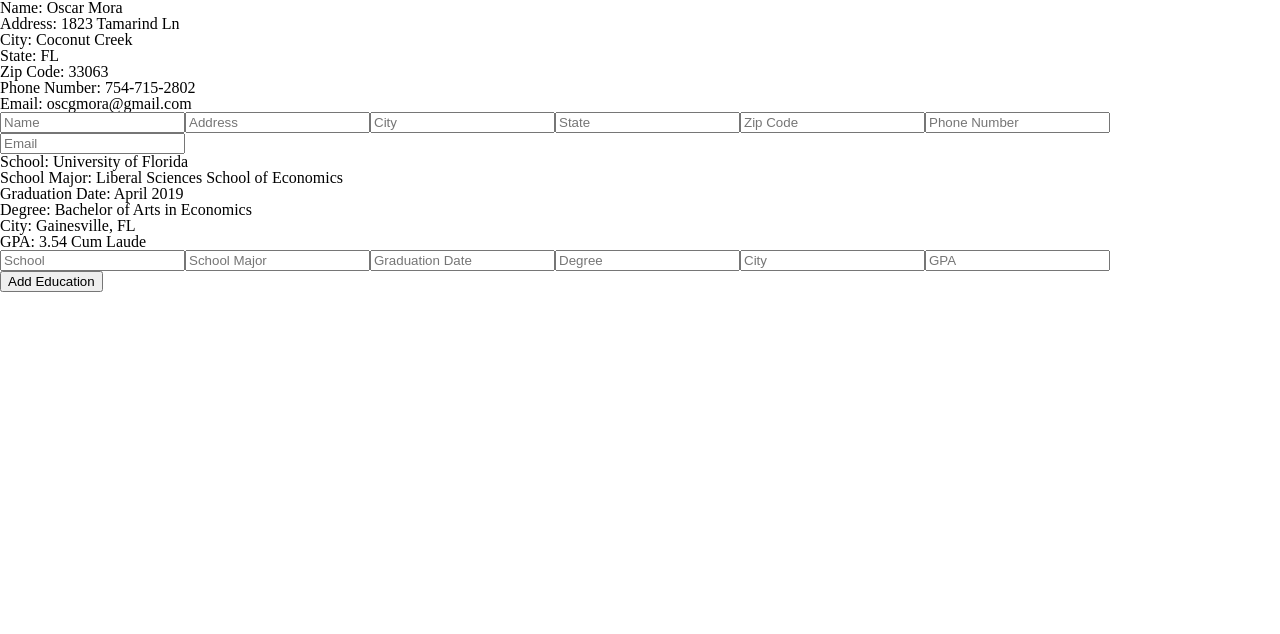
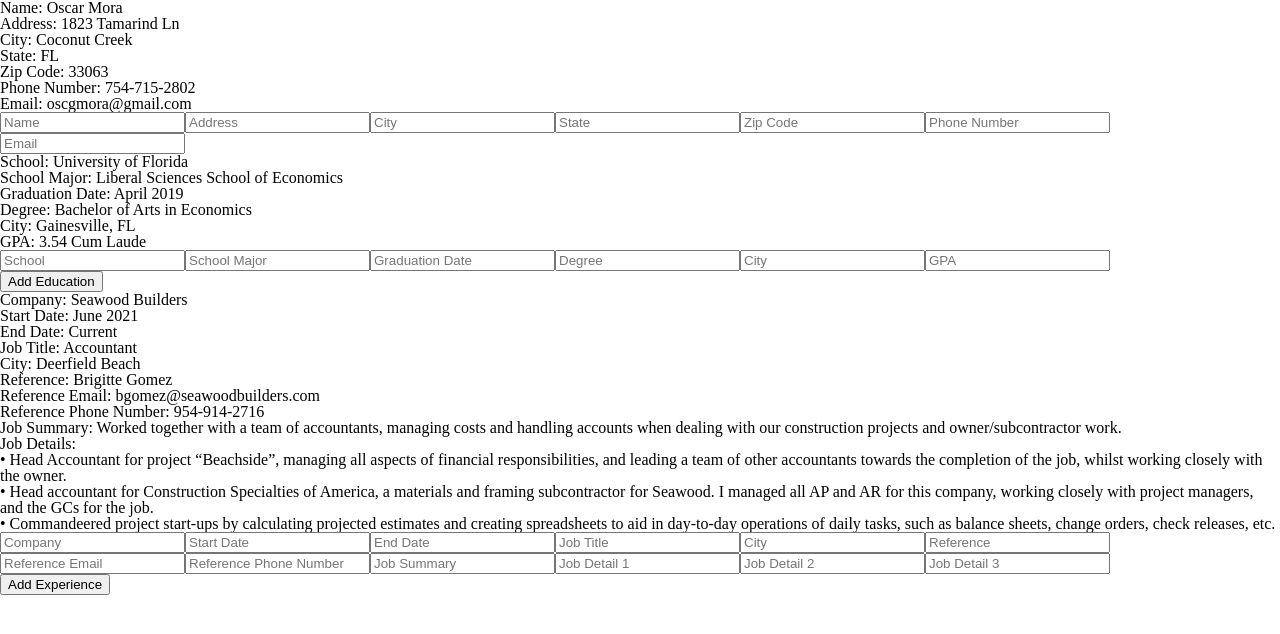
Before and after one commit to oscargmora/cv-application, a React (Vite) app: page / in a window 1280 px wide. Shown: the top 634 px of the page. Built offline with nearby package versions, Linux system fonts and the light colour scheme.

Commit message:
Update Education Section

```diff
--- a/src/App.jsx
+++ b/src/App.jsx
@@ -1,5 +1,6 @@
 import Personal from "./components/Personal";
 import Education from "./components/Education";
+import Experience from "./components/Experience";
 
 function App() {
   return (
@@ -7,6 +8,7 @@ function App() {
       <div>
         <Personal />
         <Education />
+        <Experience />
       </div>
     </>
   )
--- a/src/components/Education.jsx
+++ b/src/components/Education.jsx
@@ -3,7 +3,7 @@ import PropTypes from 'prop-types';
 import map from 'lodash/map';
 import { startCase } from "lodash";
 
-const Input = ({label, id, handleChange, type, }) => (
+const Input = ({label, id, handleChange, type}) => (
     <>
         <input placeholder={label} label={label} id={id} name={id} type={type || 'text'} onChange={handleChange} />
     </>
--- /dev/null
+++ b/src/components/Experience.jsx
@@ -0,0 +1,91 @@
+import { useState } from "react";
+import PropTypes from 'prop-types';
+import map from 'lodash/map';
+import { startCase } from "lodash";
+
+const Input = ({label, id, handleChange, type}) => (
+    <>
+        <input placeholder={label} label={label} id={id} name={id} onChange={handleChange} type={type || 'text'} />
+    </>
+)
+
+Input.propTypes = {
+    label: PropTypes.string.isRequired,
+    id: PropTypes.string.isRequired,
+    handleChange: PropTypes.func.isRequired,
+    type: PropTypes.string,
+}
+
+function ExperienceSection({ experience, handleChange }) {
+    return (
+        <div>
+            {
+                map(experience, (val, key) => (
+                    key === 'jobDetails' ? (
+                        <div key={key}>
+                            <p>{`${startCase(key)}: `}</p>
+                            {
+                                val.map((detail, index) => (
+                                    <p key={index}>{`• ${detail.jobDetail}`}</p>
+                                ))
+                            }
+                        </div>
+                    ) : (
+                    <p key={key}>{`${startCase(key)}: ${val}`}</p>
+                    )
+                ))
+            }
+            <Input label="Company" id="company" handleChange={handleChange} />
+            <Input label="Start Date" id="startDate" handleChange={handleChange} />
+            <Input label="End Date" id="endDate" handleChange={handleChange} />
+            <Input label="Job Title" id="jobTitle" handleChange={handleChange} />
+            <Input label="City" id="city" handleChange={handleChange} />
+            <Input label="Reference" id="reference" handleChange={handleChange} />
+            <Input label='Reference Email' id='referenceEmail' type='email' handleChange={handleChange} />
+            <Input label="Reference Phone Number" id="referencePhoneNumber" type='tel' handleChange={handleChange} />
+            <Input label="Job Summary" id="jobSummary" handleChange={handleChange} />
+            <Input label="Job Detail 1" id="JobDetails" handleChange={handleChange} />
+            <Input label="Job Detail 2" id="jobDetails" handleChange={handleChange} />
+            <Input label="Job Detail 3" id="jobDetails" handleChange={handleChange} />
+        </div>
+    )
+}
+
+ExperienceSection.propTypes = {
+    experience: PropTypes.object.isRequired,
+    handleChange: PropTypes.func.isRequired,
+}
+
+function Experience() {
+    const [experiences, setExperiences] = useState([
+        {company: 'Seawood Builders', startDate: 'June 2021', endDate: 'Current', jobTitle: 'Accountant', city: 'Deerfield Beach', reference: 'Brigitte Gomez', referenceEmail: 'bgomez@seawoodbuilders.com', referencePhoneNumber: '954-914-2716', jobSummary: 'Worked together with a team of accountants, managing costs and handling accounts when dealing with our construction projects and owner/subcontractor work.', jobDetails: [{jobDetail: 'Head Accountant for project “Beachside”, managing all aspects of financial responsibilities, and leading a team of other accountants towards the completion of the job, whilst working closely with the owner.'}, {jobDetail: 'Head accountant for Construction Specialties of America, a materials and framing subcontractor for Seawood. I managed all AP and AR for this company, working closely with project managers, and the GCs for the job.'}, {jobDetail: 'Commandeered project start-ups by calculating projected estimates and creating spreadsheets to aid in day-to-day operations of daily tasks, such as balance sheets, change orders, check releases, etc.'}]}
+    ])
+
+    const handleChange = () => {
+        setExperiences(prevState => [...prevState, {company: 'Seawood Builders', startDate: 'June 2021', endDate: 'Current', jobTitle: 'Accountant', city: 'Deerfield Beach', reference: 'Brigitte Gomez', referencePhoneNumber: '954-914-2716', jobSummary: 'Worked together with a team of accountants, managing costs and handling accounts when dealing with our construction projects and owner/subcontractor work.', jobDetails: [{jobDetail: 'Head Accountant for project “Beachside”, managing all aspects of financial responsibilities, and leading a team of other accountants towards the completion of the job, whilst working closely with the owner.'}, {jobDetail: 'Head accountant for Construction Specialties of America, a materials and framing subcontractor for Seawood. I managed all AP and AR for this company, working closely with project managers, and the GCs for the job.'}, {jobDetail: 'Commandeered project start-ups by calculating projected estimates and creating spreadsheets to aid in day-to-day operations of daily tasks, such as balance sheets, change orders, check releases, etc.'}]}])
+    }
+
+    const handleSectionChange = (index, name, value) => {
+        setExperiences(prevState => {
+            const newExperiences = [...prevState];
+            newExperiences[index] = {
+                ...newExperiences[index],
+                [name]: value
+            }
+            return newExperiences
+        });
+    }
+
+    return (
+        <div className="experience">
+            {
+                experiences.map((experience, index) => (
+                    <ExperienceSection key={index} experience={experience} handleChange={(e) =>  handleSectionChange(index, e.target.name, e.target.value)} />
+                ))
+            }
+            <button onClick={handleChange}>Add Experience</button>
+        </div>
+    )
+}
+
+export default Experience
```
